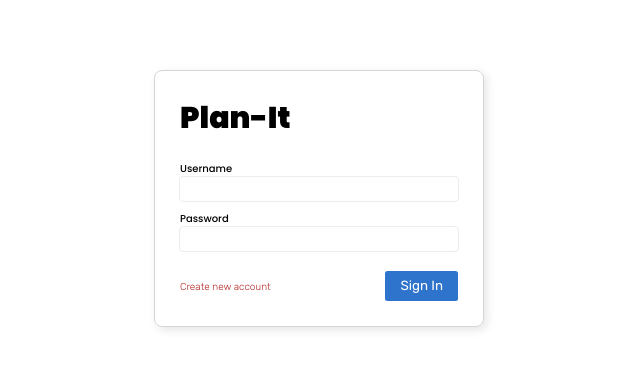
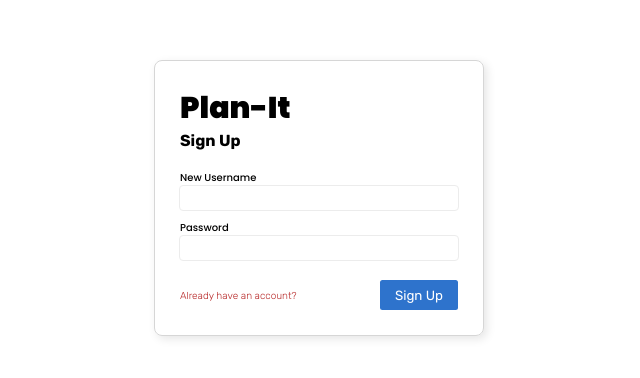
Before and after one commit to BrandonMartinDev/calendar-app, a React (Vite) app in the folder client/: page /auth/signup in a window 1280 px wide. Before the commit this address led to /auth/signin. Shown: the part 202-580 px from the top of the page, without its empty margins (321-961 px from the left). Built offline with nearby package versions, Linux system fonts and the light colour scheme; no server answers.

Commit message:
Created sign up page

```diff
--- a/client/src/App.tsx
+++ b/client/src/App.tsx
@@ -12,10 +12,16 @@ import { BrowserRouter, Routes, Route, useNavigate } from "react-router"
 import {
 
   SignInPage,
+  SignUpPage,
   CalendarPage
 
 } from "@pages/index";
+
+
+// Contexts
+
 import { UserContextProvider } from "@contexts/user.context";
+
 
 
 
@@ -43,7 +49,7 @@ function App() {
 
           <Route path='auth'>
             <Route path="signin" element={<SignInPage />} />
-            {/* <Route path="/signup" element={<SignInPage />} /> */}
+            <Route path="signup" element={<SignUpPage />} />
           </Route>
 
           <Route path="/calendar" element={<CalendarPage />} />
--- a/client/src/contexts/user.context.tsx
+++ b/client/src/contexts/user.context.tsx
@@ -34,6 +34,7 @@ import {
 // -- == [[ CONSTANTS ]] == -- \\
 
 const ENDPOINT_URL = (`${IS_PROD ? PROD_BACKEND_URL : TEST_BACKEND_URL}/api/v1/auth`);
+const SIGNUP_ENDPOINT_URL = (`${IS_PROD ? PROD_BACKEND_URL : TEST_BACKEND_URL}/api/v1/signup`);
 
 const DEFAULT_OPTIONS: RequestInit = {
 
@@ -145,13 +146,15 @@ type UserContextType = {
     userContextState: UserStateType;
     userContextDispatch: React.ActionDispatch<[action: UserReducerAction]>;
     login: (username: string, password: string) => any;
+    signup: (username: string, password: string) => any;
 
 }
 
 export const UserContext = createContext<UserContextType>({
     userContextState: defaultUserState,
     userContextDispatch: () => { },
-    login: () => { }
+    login: () => { },
+    signup: () => { }
 });
 
 
@@ -285,9 +288,58 @@ export const UserContextProvider = ({ children }: PropsWithChildren) => {
             const responseJSON = await response.json();
             if (!responseJSON) throw new Error("Could not parse JSON from response");
 
-            console.log(responseJSON.message);
+            console.log("LOGGED IN:", responseJSON.message);
 
             refreshCurrentUserInfo();
+
+        } catch (error) {
+            setUserToError();
+        }
+
+    }
+
+    const signup = async (username: string, password: string) => {
+
+        try {
+
+            // Sets user state to loading and sends login request to backend
+
+            setUserToLoading();
+
+            const reqBody = JSON.stringify({ username, password });
+            const options = { ...DEFAULT_OPTIONS, body: reqBody };
+
+            const response = await fetch(SIGNUP_ENDPOINT_URL, options);
+
+
+            // Checks if response is ok and parses json from response
+
+            if (!response.ok) {
+
+                switch (response.status) {
+                    case 401:
+                        setUserToError("Username or password is incorrect");
+                        break;
+                    case 403:
+                        setUserToError("You are not authorized to access this resource");
+                        break;
+                    case 429:
+                        setUserToError("You're sending too many responses too quickly");
+                        break;
+                    default:
+                        setUserToError();
+                }
+
+                return;
+
+            };
+
+            const responseJSON = await response.json();
+            if (!responseJSON) throw new Error("Could not parse JSON from response");
+
+            console.log("SIGNED UP:", responseJSON.message);
+
+            login(username, password);
 
         } catch (error) {
             setUserToError();
@@ -308,7 +360,8 @@ export const UserContextProvider = ({ children }: PropsWithChildren) => {
             userContextState,
             userContextDispatch,
 
-            login
+            login,
+            signup
 
         }}>
             {children}
--- a/client/src/pages/index.ts
+++ b/client/src/pages/index.ts
@@ -1,2 +1,3 @@
 export { default as SignInPage } from "./signin";
+export { default as SignUpPage } from "./signup";
 export { default as CalendarPage } from "./calendar";
--- /dev/null
+++ b/client/src/pages/signup/index.tsx
@@ -0,0 +1,129 @@
+// -- == [[ IMPORTS ]] == -- \\
+
+// CSS
+
+import "./signup.css";
+
+
+// Packages
+
+import { useContext, useEffect, useState } from "react";
+import { Link, useNavigate } from "react-router";
+
+
+// Contexts
+
+import { UserContext } from "@contexts/user.context";
+
+
+
+// -- == [[ COMPONENTS ]] == -- \\
+
+const SignUpPage = () => {
+
+    // Get useNavigate from react router
+
+    const navigate = useNavigate();
+
+
+    // Initialize form state
+
+    const [formUser, setFormUser] = useState<string>("");
+    const [formPass, setFormPass] = useState<string>("");
+
+
+    // Get stuff from user context
+
+    const {
+        userContextState,
+        signup
+    } = useContext(UserContext);
+
+
+    // Form submit method
+
+    const onFormSubmit = (e: React.MouseEvent<HTMLButtonElement, MouseEvent>) => {
+        e.preventDefault();
+        signup(formUser, formPass);
+    }
+
+
+    // useEffect that runs whenever userContextState is updated
+
+    useEffect(() => {
+
+        // Checks if userContextState is either loading, errored, or does not have userData
+        // Otherwise it will redirect to /calendar
+
+        if (userContextState.loading || userContextState.error || !userContextState.userData) return;
+        navigate("/calendar");
+
+    }, [JSON.stringify(userContextState)]);
+
+    return (
+        <div className="page-wrapper signup">
+            <main>
+
+                <h2>Plan-It</h2>
+                <h4>Sign Up</h4>
+
+                <form className="auth-wrapper">
+
+                    <div className="inputs">
+
+                        <div className="input-box">
+
+                            <label htmlFor="username">New Username</label>
+
+                            <input
+                                type="text"
+                                id="username"
+                                name="username"
+                                value={formUser}
+                                onChange={(e) => {
+                                    setFormUser(e.target.value);
+                                }}
+                            />
+
+                        </div>
+
+                        <div className="input-box">
+
+                            <label htmlFor="">Password</label>
+
+                            <input
+                                type="password"
+                                id="password"
+                                name="password"
+                                value={formPass}
+                                onChange={(e) => {
+                                    setFormPass(e.target.value);
+                                }}
+                            />
+
+                        </div>
+
+                    </div>
+
+                    <div className="bottom">
+                        <span><Link to='/auth/signin'>Already have an account?</Link></span>
+
+                        <button
+                            type="submit"
+                            onClick={onFormSubmit}
+                        >Sign Up</button>
+
+                    </div>
+
+                </form>
+
+            </main>
+        </div>
+    )
+}
+
+
+
+// -- == [[ EXPORTS ]] == -- \\
+
+export default SignUpPage;
--- /dev/null
+++ b/client/src/pages/signup/signup.css
@@ -0,0 +1,131 @@
+/* MAIN */
+
+.page-wrapper.signup {
+    display: grid;
+    place-items: center;
+}
+
+.signup main {
+
+    padding: 2.5rem;
+    max-width: 33rem;
+    width: 100%;
+
+    border-radius: 8px;
+    border: 1px solid var(--light-gray-300);
+    box-shadow: 3px 3px 10px rgba(0, 0, 0, .1);
+
+}
+
+.signup main h2 {
+
+    font-size: 3rem;
+    font-family: var(--ff-poppins);
+    font-weight: 900;
+
+}
+
+
+
+
+
+/* FORM */
+
+.signup form {
+
+    display: flex;
+    flex-direction: column;
+
+    font-size: 1.2rem;
+
+}
+
+
+/* FORM INPUTS */
+
+.signup .inputs {
+
+    --margin: 2rem;
+
+    margin-top: var(--margin);
+    margin-bottom: var(--margin);
+
+    display: flex;
+    flex-direction: column;
+
+    gap: 1rem;
+
+}
+
+.signup .input-box {
+    gap: 1rem;
+}
+
+.signup .input-box label {
+
+    font-size: 1rem;
+    font-weight: 500;
+    font-family: var(--ff-poppins);
+
+}
+
+.signup .input-box input {
+
+    padding: .25rem .66rem;
+    width: 100%;
+
+    font-size: 1.6rem;
+    font-weight: 300;
+    color: var(--gray-500);
+
+    border-radius: 3px;
+    outline: 1px solid var(--light-gray-100);
+
+}
+
+.signup .input-box input:focus {
+    outline: 1px solid var(--light-gray-300);
+}
+
+
+/* FORM BOTTOM */
+
+.signup form .bottom {
+
+    display: flex;
+    align-items: center;
+    justify-content: space-between;
+
+}
+
+.signup form .bottom a {
+
+    color: var(--red-500);
+
+    font-size: 1rem;
+    font-weight: 300;
+
+}
+
+.signup form .bottom a:hover,
+.signup form .bottom a:focus {
+    text-decoration: underline;
+}
+
+
+.signup form .bottom button {
+
+    padding: .75rem 1.5rem;
+    border-radius: .25rem;
+
+    color: white;
+    background-color: var(--blue-500);
+
+    cursor: pointer;
+
+}
+
+.signup form .bottom button:hover,
+.signup form .bottom button:focus {
+    background-color: var(--blue-700);
+}
```
